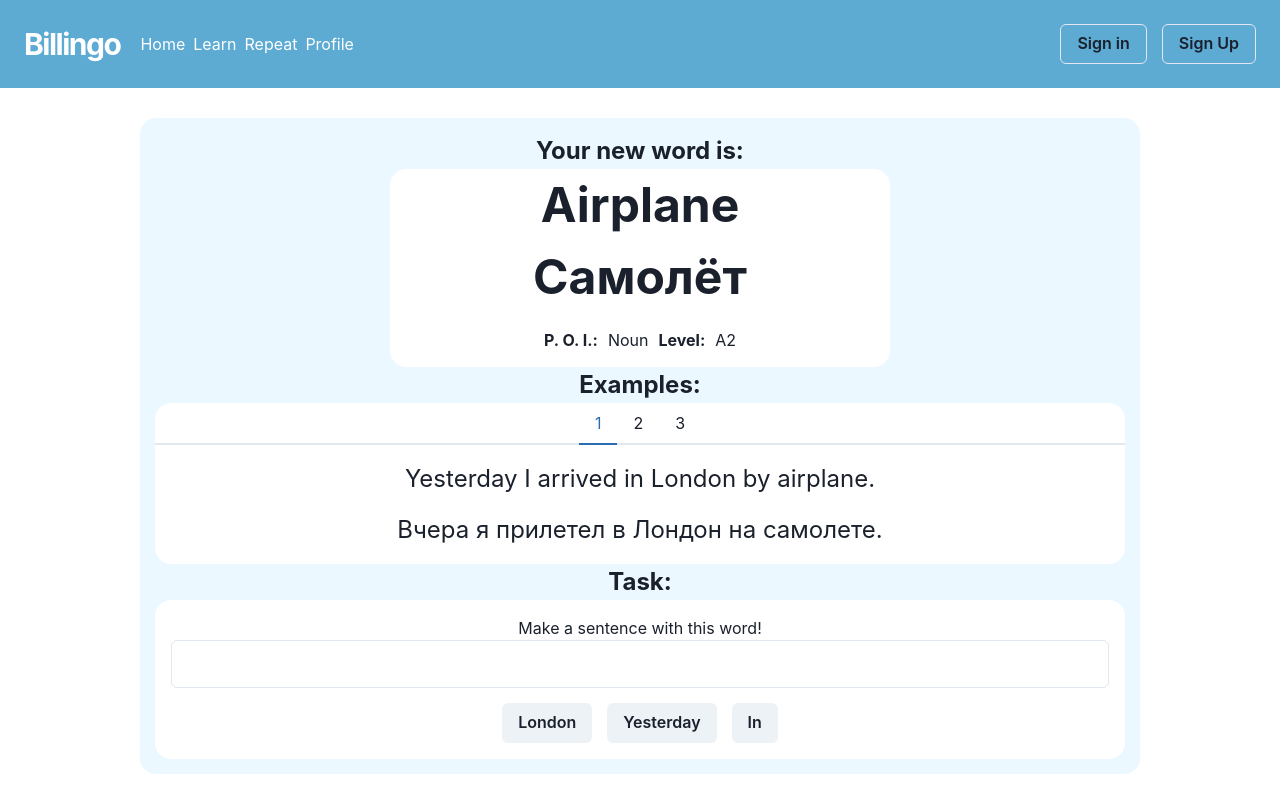
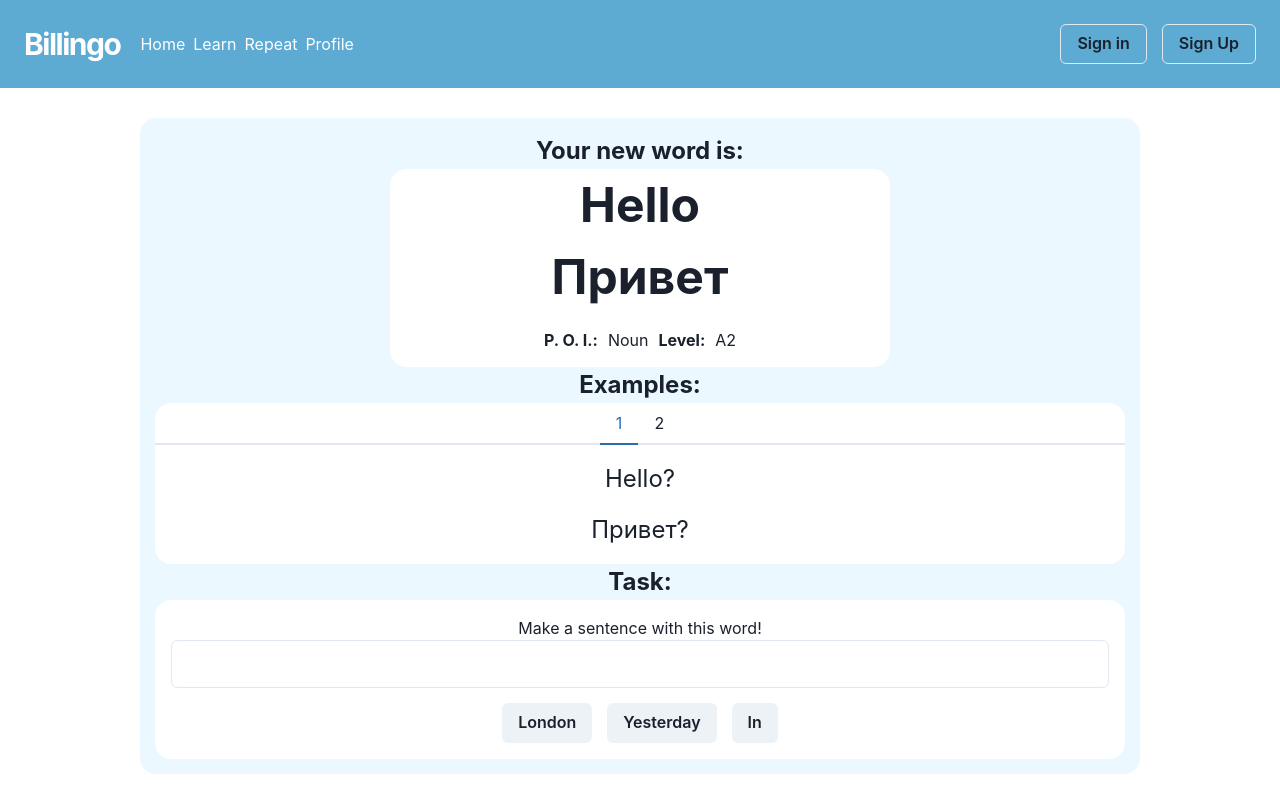
Before and after one commit to yeashy/Bilingo-frontend, a React (Create React App) app: page /learn in a window 1280 px wide. Built offline with nearby package versions, Linux system fonts and the light colour scheme.

Commit message:
#12261 LearnPage связан со State, описаны атрибуты в InitalState

```diff
--- a/src/App.jsx
+++ b/src/App.jsx
@@ -3,10 +3,10 @@ import Navbar from './components/Navbar';
 import './css/App.css';
 import SignInPage from './pages/SignInPage';
 import HomePage from './pages/HomePage';
-import LearnPage from './pages/LearnPage';
 import RepeatPage from './pages/RepeatPage';
 import SignUpPage from './pages/SignUpPage';
 import ProfilePage from './pages/ProfilePage';
+import LearnPageContainer from './pages/LearnPage';
 
 function App() {
   return (
@@ -14,7 +14,7 @@ function App() {
         <Navbar/>
         <Routes>
           <Route exact path='/' element={<HomePage/>}/>
-          <Route path='/learn' element={<LearnPage/>}/>
+          <Route path='/learn' element={<LearnPageContainer/>}/>
           <Route path='/repeat' element={<RepeatPage/>}/>
           <Route path='/signIn' element={<SignInPage/>}/>
           <Route path='/signUp' element={<SignUpPage/>}/>
--- a/src/components/ExampleTabs.jsx
+++ b/src/components/ExampleTabs.jsx
@@ -1,29 +1,30 @@
 import { Flex, Tab, TabList, TabPanels, Tabs, TabPanel, Text } from "@chakra-ui/react";
 
-function ExpampleTabs() {
+function ExpampleTabs(props) {
+
     return (
         <Tabs align='center'>
             <TabList >
-                <Tab>1</Tab>
-                <Tab>2</Tab>
-                <Tab>3</Tab>
+                {props.examples.map((val, index) => {
+                    return (
+                        <Tab key={index}>{index + 1}</Tab>
+                    )
+                })}
             </TabList>
 
 
             <TabPanels>
-                <TabPanel>
-                    <Flex flexDirection='column'>
-                        <Text fontSize='2xl'>Yesterday I arrived in London by airplane.</Text>
+                {props.examples.map((val, index) => {
+                    return (
+                        <TabPanel key={val}>
+                            <Flex flexDirection='column'>
+                                <Text fontSize='2xl'>{val}</Text>
 
-                        <Text fontSize='2xl' mt='15px'>Вчера я прилетел в Лондон на самолете.</Text>
-                    </Flex>
-                </TabPanel>
-                <TabPanel>
-                    2
-                </TabPanel>
-                <TabPanel>
-                    3
-                </TabPanel>
+                                <Text fontSize='2xl' mt='15px'>{props.examplesTranslation[index]}</Text>
+                            </Flex>
+                        </TabPanel>
+                    )
+                })}
             </TabPanels>
         </Tabs>
     )
--- a/src/components/NewWordBox.jsx
+++ b/src/components/NewWordBox.jsx
@@ -1,18 +1,19 @@
 import { Box, Flex, Text } from "@chakra-ui/react";
 
-function NewWordBox(){
+function NewWordBox(props){
+
     return(
         <Flex bgColor='white' borderRadius='16px' flexDirection='column' maxW='500px' >
-            <Text as='b' fontSize='5xl'>Airplane</Text>
+            <Text as='b' fontSize='5xl'>{props.newWord}</Text>
 
-            <Text as='b' fontSize='5xl'>Самолёт</Text>
+            <Text as='b' fontSize='5xl'>{props.newWordTranslation}</Text>
 
             <Flex justifyContent='center' my='15px'>
                 <Text as='b'>P. O. I.:</Text>
-                <Text mx='10px'>Noun</Text>
+                <Text mx='10px'>{props.partOfSpeech}</Text>
 
                 <Text as='b'>Level:</Text>
-                <Text ml='10px'>A2</Text>
+                <Text ml='10px'>{props.level}</Text>
             </Flex>
         </Flex>
     )
--- a/src/pages/LearnPage.jsx
+++ b/src/pages/LearnPage.jsx
@@ -2,19 +2,29 @@ import {Container, Flex, Text } from "@chakra-ui/react";
 import ExpampleTabs from "../components/ExampleTabs";
 import NewWordBox from "../components/NewWordBox";
 import TaskBox from "../components/TaskBox";
+import { connect } from "react-redux";
+import {GetNewWordThunkCreator} from '../reducers/reducer';
 
-function LearnPage() {
-
+function LearnPage(props) {
+    console.log(props)
 
     return (
         <Container align='center' mt='30px' p='15px' bgColor='#EBF8FF' borderRadius='16px' maxW='1000px'>
             <Text fontSize='2xl' as='b'>Your new word is:</Text>
-            <NewWordBox my='15px' />
+            <NewWordBox
+                newWord={props.learnPage.newWord}
+                newWordTranslation={props.learnPage.newWordTranslation}
+                partOfSpeech={props.learnPage.newWordInfo.partOfSpeech}
+                level={props.learnPage.newWordInfo.level}
+                my='15px' />
 
             <Text fontSize='2xl' as='b'>Examples: </Text>
             <Flex flexDirection='column' bgColor='white' borderRadius='16px'>
 
-                <ExpampleTabs />
+                <ExpampleTabs
+                    examples={props.learnPage.examplesWithNewWord}
+                    examplesTranslation={props.learnPage.examplesWithNewWordTranslation}
+                    />
             </Flex>
 
             <Text fontSize='2xl' as='b'>Task: </Text>
@@ -24,4 +34,9 @@ function LearnPage() {
     )
 }
 
-export default LearnPage;
+function mapStateToProps(state) {
+    return { learnPage: state.bilingoPage.learnPage }
+}
+
+const LearnPageContainer = connect(mapStateToProps, {GetNewWordThunkCreator})(LearnPage);
+export default LearnPageContainer;
--- a/src/reducers/reducer.jsx
+++ b/src/reducers/reducer.jsx
@@ -1,5 +1,17 @@
 const initialState = {
 
+    learnPage : {
+        newWord : "Hello",
+        newWordTranslation : "Привет",
+        examplesWithNewWord : ["Hello?", "Hello!"],
+        examplesWithNewWordTranslation : ["Привет?","Привет!"],
+        task : {},
+        levelOfUser : "",
+        newWordInfo : {
+            partOfSpeech : "Noun",
+            level : "A2"
+        }
+    }
 };
 
 export function bilingoReducer(state = initialState, action) {
@@ -10,3 +22,7 @@ export function bilingoReducer(state = initialState, action) {
             return newState;
     }
 }
+
+export function GetNewWordThunkCreator(){
+
+}
```
